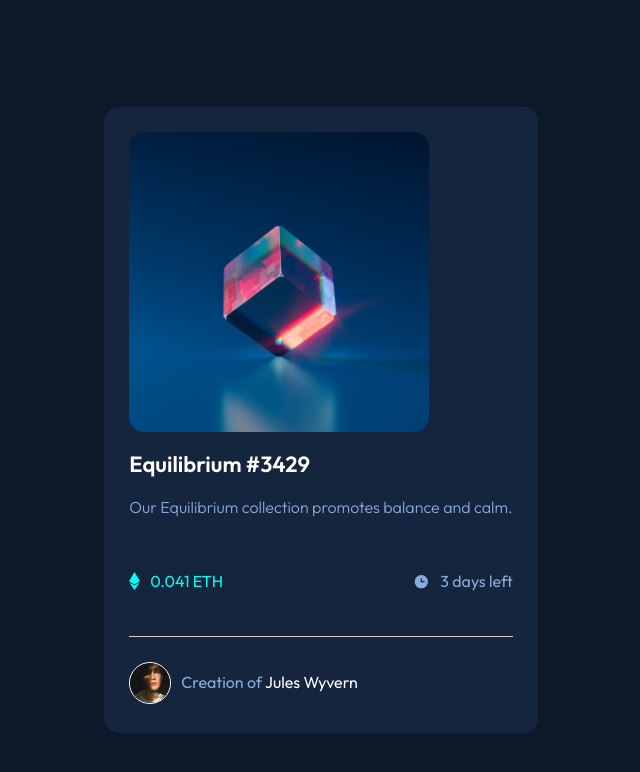
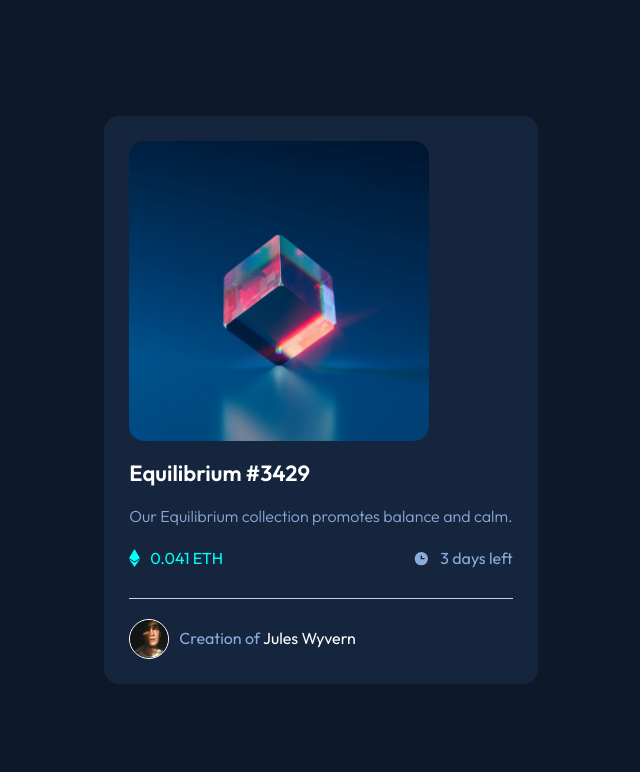
Before and after one commit to NaiSaratxaga/nft-preview-card-component, a plain HTML site: page index.html in a window 1280 px wide. Shown: the whole page, without its empty margins (319-959 px from the left). Drawn offline with Linux system fonts and the light colour scheme.

Commit message:
add new styles

```diff
--- a/css/main.css
+++ b/css/main.css
@@ -1,3 +1,9 @@
+* {
+  margin: 0;
+  padding: 0;
+  box-sizing: border-box;
+}
+
 :root {
   --soft-blue: hsl(215, 51%, 70%);
   --cyan: hsl(178, 100%, 50%);
@@ -42,6 +48,7 @@ body {
   justify-content: center;
   align-items: center;
   border-radius: 15px;
+  cursor: pointer;
 }
 .eyeIcon {
   opacity: 0;
@@ -49,7 +56,6 @@ body {
 .card-image:hover > .eyeIcon {
   opacity: 1;
   transition: 0.2s;
-  cursor: pointer;
 }
 .card-image:hover {
   box-shadow: 0 310px #ffffff75 inset;
@@ -59,6 +65,7 @@ body {
   font-weight: var(--Outfit-medium);
   color: var(--white);
   margin: 20px 0;
+  cursor: pointer;
 }
 
 .title:hover {
```
